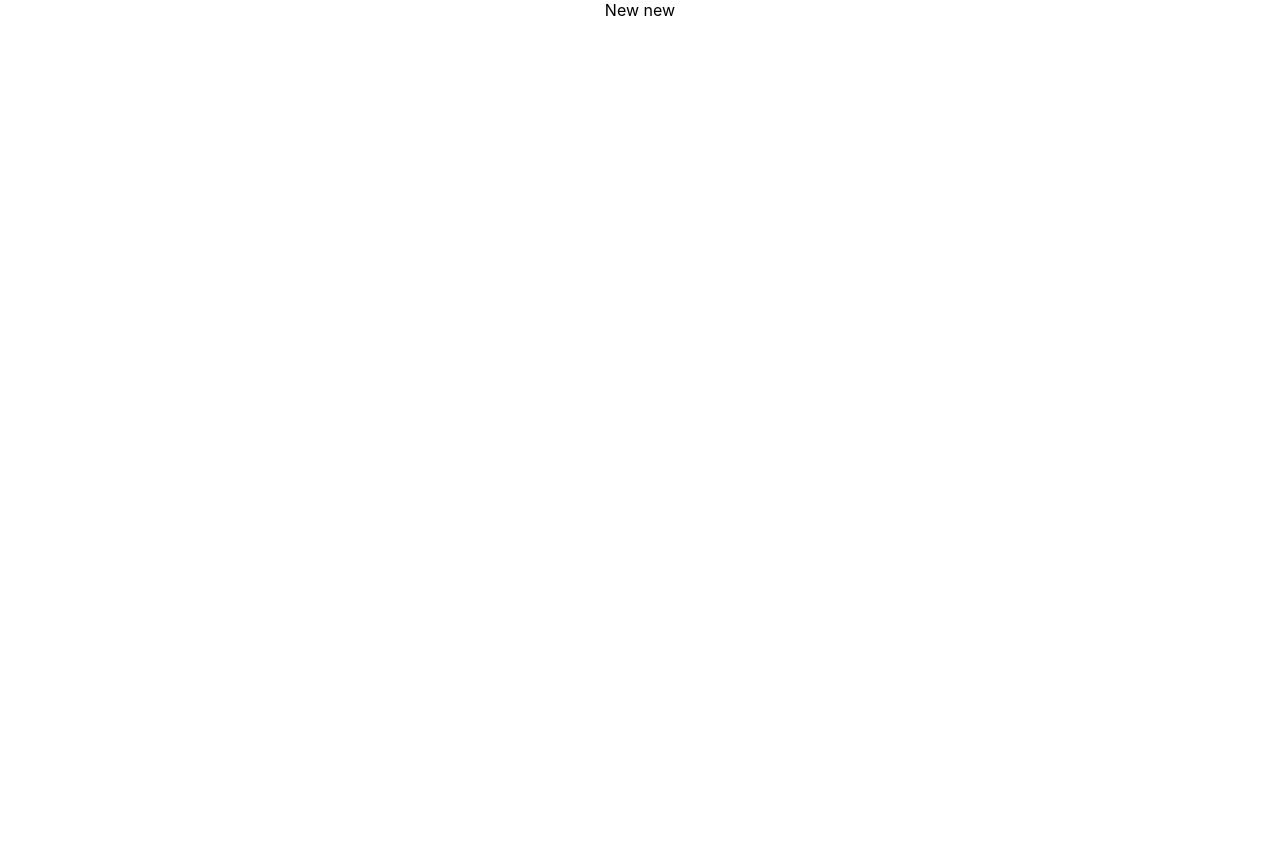
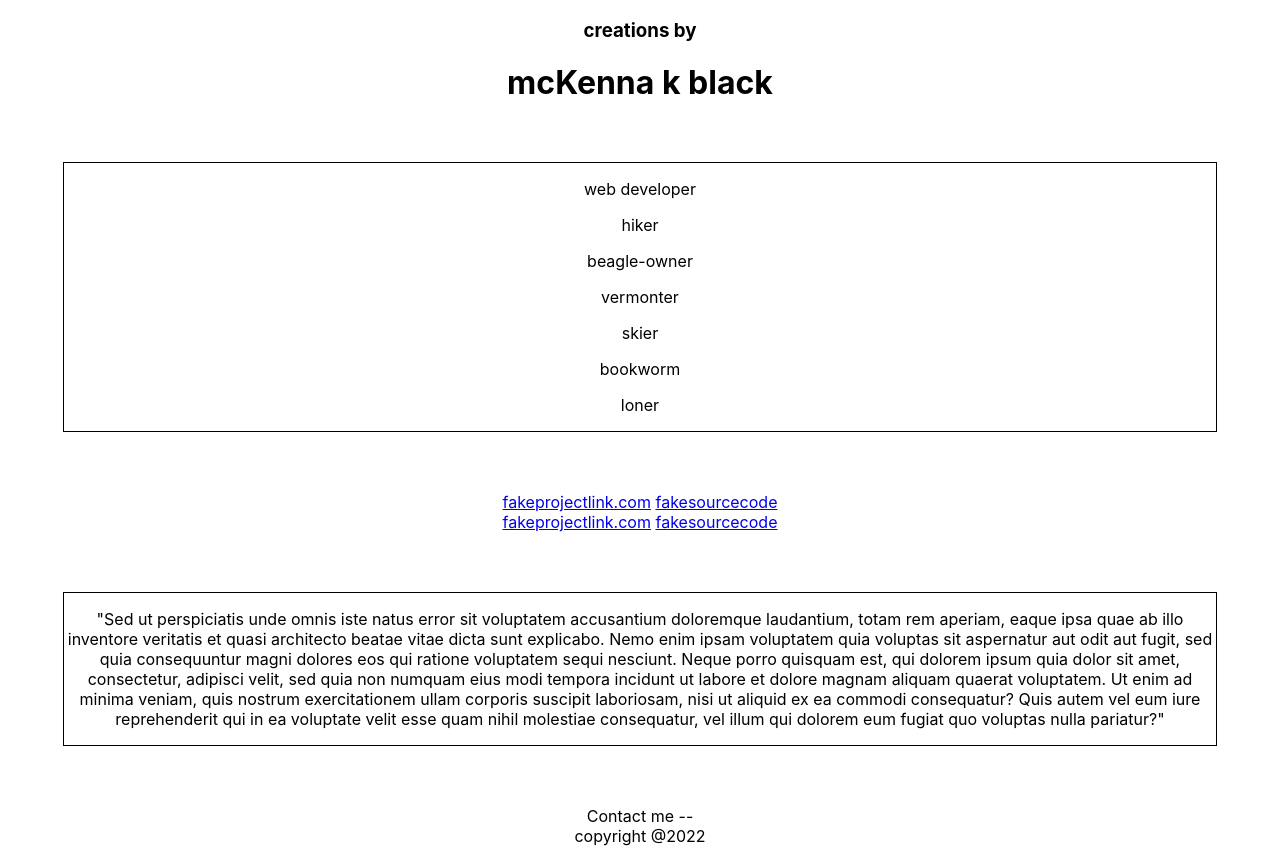
Before and after one commit to McKB/portfolio-site-react, a React (Create React App) app: page / in a window 1280 px wide. Before the commit the page ends 800 px from the top, so only its background shows below. Built offline with nearby package versions, Linux system fonts and the light colour scheme; the HTML template or start-up script is replaced by a standard one.

Commit message:
main page shell & textblock component

```diff
--- a/src/App.css
+++ b/src/App.css
@@ -1,3 +1,4 @@
 .App {
   text-align: center;
+  justify-content: center;
 }
--- a/src/App.js
+++ b/src/App.jsx
@@ -1,9 +1,10 @@
 import './App.css';
+import Main from  './pages/main/Main'
 
 function App() {
   return (
     <div className="App">
-      New new
+      <Main/>
     </div>
   );
 }
--- /dev/null
+++ b/src/components/TextBlock.jsx
@@ -0,0 +1,16 @@
+import React from "react";
+
+const TextBlock = (props) => {
+    const {message} = props
+    return (
+        <div>
+            {message.map((paragraph) => {
+                return (
+                    <p>{paragraph}</p>
+                )
+            })}
+        </div>
+    )
+}
+
+export default TextBlock
--- /dev/null
+++ b/src/pages/main/Main.css
@@ -0,0 +1,5 @@
+.textBlock {
+    border: 1px solid black;
+    width: 90%;
+    margin: 60px auto 60px auto;
+}
--- a/src/pages/main/Main.jsx
+++ b/src/pages/main/Main.jsx
@@ -0,0 +1,40 @@
+import React from "react";
+import './Main.css'
+import TextBlock from '../../components/TextBlock'
+
+const Main = () => {
+    return (
+        <div>
+            <header>
+                <h3>creations by</h3>
+                <h1>mcKenna k black</h1>
+            </header>
+            <div className='textBlock'>
+                <TextBlock message={['web developer', 'hiker', 'beagle-owner', 'vermonter', 'skier', 'bookworm', 'loner']} />
+            </div>
+            <div className="projectsContainer">
+                <div className="project">
+                    <a href="fake/link">fakeprojectlink.com</a>
+                    <span>    </span>
+                    <a href='source/code'>fakesourcecode</a>
+                </div>
+                <div className="project">
+                    <a href="fake/link">fakeprojectlink.com</a>
+                    <span>    </span>
+                    <a href='source/code'>fakesourcecode</a>
+                </div>
+            </div>
+            <div className='textBlock'>
+                <TextBlock message={['"Sed ut perspiciatis unde omnis iste natus error sit voluptatem accusantium doloremque laudantium, totam rem aperiam, eaque ipsa quae ab illo inventore veritatis et quasi architecto beatae vitae dicta sunt explicabo. Nemo enim ipsam voluptatem quia voluptas sit aspernatur aut odit aut fugit, sed quia consequuntur magni dolores eos qui ratione voluptatem sequi nesciunt. Neque porro quisquam est, qui dolorem ipsum quia dolor sit amet, consectetur, adipisci velit, sed quia non numquam eius modi tempora incidunt ut labore et dolore magnam aliquam quaerat voluptatem. Ut enim ad minima veniam, quis nostrum exercitationem ullam corporis suscipit laboriosam, nisi ut aliquid ex ea commodi consequatur? Quis autem vel eum iure reprehenderit qui in ea voluptate velit esse quam nihil molestiae consequatur, vel illum qui dolorem eum fugiat quo voluptas nulla pariatur?"']}/>
+            </div>
+            <div className="contactMeContainer">
+                <div>Contact me --</div>
+            </div>
+            <footer>
+                copyright @2022
+            </footer>
+        </div>
+    )
+}
+
+export default Main
```
Also changed, not shown: 1 other file (tests, documents, lock files or other folders).
